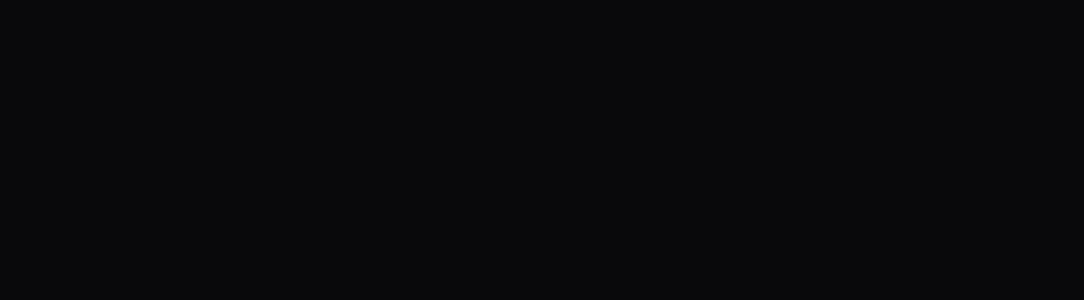
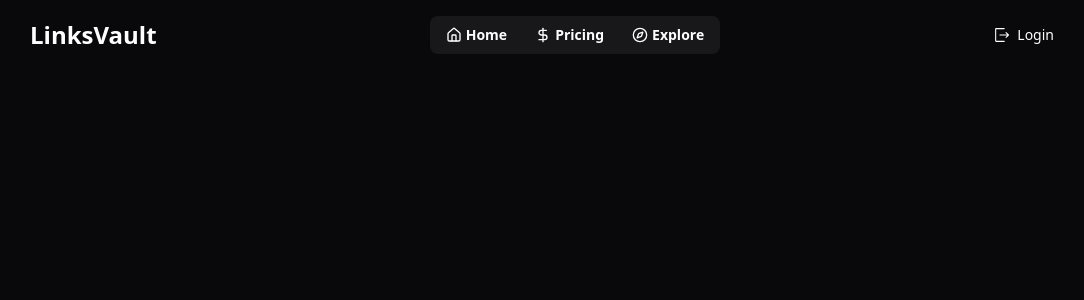
Before and after one commit to subhajitorrin/LinkVault-SaaS, a Next.js app: page / in a window 1280 px wide. Shown: the top 300 px of the page, without its empty margins (98-1182 px from the left). Built offline with nearby package versions, Linux system fonts and the light colour scheme.

Commit message:
nav desktop

```diff
--- /dev/null
+++ b/app/(landing)/page.tsx
@@ -0,0 +1,7 @@
+import React from "react";
+
+const LandingPage = () => {
+  return <div>page</div>;
+};
+
+export default LandingPage;
--- a/app/layout.tsx
+++ b/app/layout.tsx
@@ -1,6 +1,7 @@
 import type { Metadata } from "next";
 import "./globals.css";
 import { ClerkProvider } from "@clerk/nextjs";
+import Navbar from "@/components/navbar/Navbar";
 
 export const metadata: Metadata = {
   title: "Create Next App",
@@ -15,7 +16,10 @@
   return (
     <ClerkProvider>
       <html lang="en">
-        <body className="bg-zinc-950">{children}</body>
+        <body className="bg-zinc-950">
+          <Navbar />
+          {children}
+        </body>
       </html>
     </ClerkProvider>
   );
--- /dev/null
+++ b/components/navbar/Navbar.tsx
@@ -0,0 +1,55 @@
+import { ExitIcon } from "@radix-ui/react-icons";
+import { Compass, DollarSign, Home } from "lucide-react";
+import Link from "next/link";
+import React from "react";
+import { Button } from "../ui/button";
+
+const navItems = [
+  {
+    name: "Home",
+    path: "/",
+    ele: <Home className="h-4 w-4" />
+  },
+  {
+    name: "Pricing",
+    path: "/pricing",
+    ele: <DollarSign className="h-4 w-4" />
+  },
+  {
+    name: "Explore",
+    path: "/explore",
+    ele: <Compass className="h-4 w-4" />
+  }
+];
+
+const Navbar = () => {
+  return (
+    <nav className="py-4 px-[10%] w-full flex justify-between text-white items-center">
+      <Link href={"/"} className="font-bold text-2xl">
+        LinksVault
+      </Link>
+      <div className="flex items-center gap-3 bg-zinc-900 rounded-lg px-2 py-1">
+        {navItems.map((item, index) => {
+          return (
+            <Link
+              key={index}
+              href={item.path}
+              className="hover:bg-zinc-950 py-[5px] px-2 min-w-fit rounded-md flex items-center gap-1 cursor-pointer"
+            >
+              {item.ele}
+              <p className="md:text-sm md:font-semibold">{item.name}</p>
+            </Link>
+          );
+        })}
+      </div>
+      <Link
+        href={"/signup"}
+        className=" font-medium flex items-center gap-2 text-sm"
+      >
+        <ExitIcon className="h-4 w-4" /> <p>Login</p>
+      </Link>
+    </nav>
+  );
+};
+
+export default Navbar;
--- a/middleware.ts
+++ b/middleware.ts
@@ -1,6 +1,6 @@
-import { clerkMiddleware } from '@clerk/nextjs/server'
+import { clerkMiddleware, clerkClient } from '@clerk/nextjs/server'
 
-export default clerkMiddleware()
+export default clerkMiddleware({})
 
 export const config = {
   matcher: [
```
